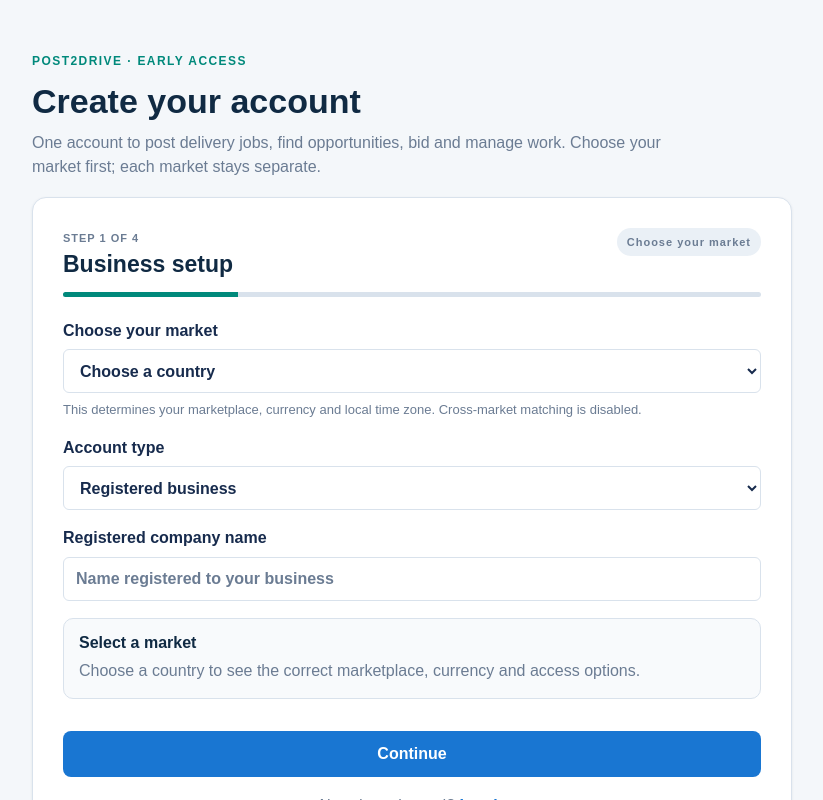
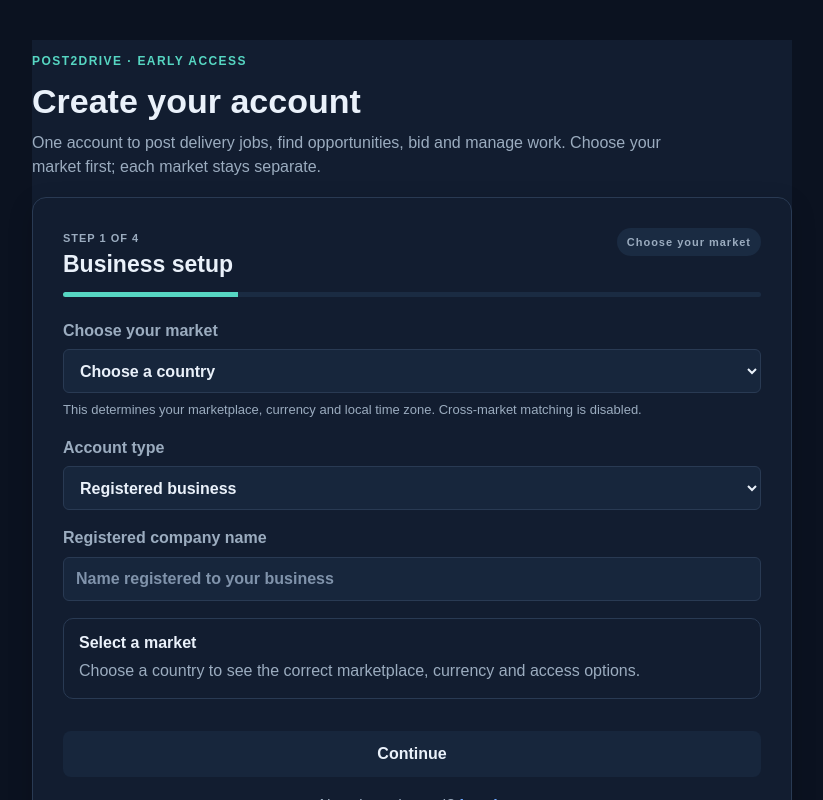
Before and after one commit to Post2Drive/post2drive-app, a Next.js app: page /signup in a window 1280 px wide. Shown: the top 800 px of the page, without its empty margins (228-1051 px from the left). Built offline with nearby package versions, Linux system fonts and the light colour scheme; no server answers.

Commit message:
Apply operations theme across all app sections and markets

```diff
--- a/app/globals.css
+++ b/app/globals.css
@@ -475,11 +475,13 @@ main table tr:hover td {
 @media (max-width: 560px) { .signup-review-grid { grid-template-columns: 1fr; } .signup-step-header h2 { font-size: 21px; } }
 
 
-/* Operations-inspired dark theme for the signed-in user dashboard.
-   Scoped to the dashboard so signup, jobs, payments and settings retain their existing design. */
+/* Unified Post2Drive operations theme.
+   Applied across every app section and every country/market; localisation, pricing,
+   currency and account permissions remain data-driven and unchanged. */
 :root {
   --ops-bg: #0b1220;
   --ops-panel: #121d30;
+  --ops-panel-raised: #17263c;
   --ops-border: #293a53;
   --ops-muted: #9bacbf;
   --ops-text: #eaf1fa;
@@ -487,18 +489,7 @@ main table tr:hover td {
   --ops-teal: #56d6c2;
   --ops-red: #ff8b91;
   --ops-amber: #ffc96b;
-}
-body:has(.ops-theme-dashboard) {
-  background: var(--ops-bg);
-  color: var(--ops-text);
-}
-body:has(.ops-theme-dashboard) main h1,
-body:has(.ops-theme-dashboard) main h2,
-body:has(.ops-theme-dashboard) main h3,
-body:has(.ops-theme-dashboard) main h4 {
-  color: var(--ops-text);
-}
-.ops-theme-dashboard {
+
   --color-primary: var(--ops-blue);
   --color-primary-action: var(--ops-blue);
   --color-primary-action-hover: #91bdff;
@@ -510,72 +501,191 @@ body:has(.ops-theme-dashboard) main h4 {
   --color-text: var(--ops-text);
   --color-muted: var(--ops-muted);
   --color-border: var(--ops-border);
+  --color-primary-soft: #1a2b42;
+  --color-action-soft: #1b304a;
+  --color-positive-soft: #123a3a;
+  --color-warning-soft: #3a3020;
+  --color-danger-soft: #3d252e;
+  --shadow-card: 0 8px 24px rgba(0,0,0,.18);
+}
+
+html,
+body {
+  background: var(--ops-bg);
   color: var(--ops-text);
-  width: calc(100% - 32px);
-  max-width: 1600px !important;
-  min-height: calc(100vh - 72px);
-  margin: 0 auto;
-  padding: 28px clamp(16px, 2.5vw, 36px) 60px !important;
-  background: var(--ops-bg);
 }
-.ops-theme-dashboard h1,
-.ops-theme-dashboard h2,
-.ops-theme-dashboard h3,
-.ops-theme-dashboard h4,
-.ops-theme-dashboard strong {
+
+body {
+  color-scheme: dark;
+}
+
+main {
+  color: var(--ops-text);
+}
+
+main h1,
+main h2,
+main h3,
+main h4,
+main strong,
+.auth-page h1,
+.auth-page h2,
+.auth-page h3 {
+  color: var(--ops-text);
+}
+
+main p,
+main small,
+main label,
+.auth-page p,
+.auth-page label {
+  color: var(--ops-muted);
+}
+
+main section,
+main article,
+main aside,
+main [class*="card"],
+main [class*="panel"],
+main [class*="tile"],
+main [class*="stat"] {
+  border-color: var(--ops-border);
+}
+
+main section,
+main article,
+main aside {
+  background-color: var(--ops-panel);
+  color: var(--ops-text);
+}
+
+main input,
+main select,
+main textarea,
+.auth-page input,
+.auth-page select,
+.auth-page textarea {
+  background: var(--ops-panel-raised);
+  color: var(--ops-text);
+  border-color: var(--ops-border);
+}
+
+main input::placeholder,
+main textarea::placeholder,
+.auth-page input::placeholder,
+.auth-page textarea::placeholder {
+  color: #8093ab;
+}
+
+main table {
+  background: var(--ops-panel);
+  color: var(--ops-text);
+}
+
+main table th {
+  background: var(--ops-panel-raised);
+  color: var(--ops-text);
+}
+
+main table td,
+main table th {
+  border-color: var(--ops-border);
+}
+
+main table tr:hover td {
+  background: #1a2b42;
+}
+
+main button,
+.auth-page button[type="submit"],
+.button-link-secondary {
+  background: var(--ops-panel-raised);
+  color: var(--ops-text);
+  border-color: #354862;
+}
+
+main button:not(:disabled):hover,
+.auth-page button[type="submit"]:hover {
+  background: #223753;
+  border-color: var(--ops-blue);
+  filter: none;
+}
+
+main button:disabled {
+  color: #8292a7;
+  background: #202d40;
+  border-color: var(--ops-border);
+}
+
+main a,
+.auth-page a,
+.button-link-secondary {
+  color: var(--ops-blue);
+}
+
+.main-nav-link:hover,
+.mobile-nav-link:hover,
+.button-link-secondary:hover {
+  background: #1a2b42 !important;
+  border-color: var(--ops-blue);
+}
+
+.mobile-bottom-nav {
+  background: var(--ops-panel);
+  border-color: var(--ops-border);
+}
+
+.auth-page form,
+.signup-note,
+.signup-plan-card,
+.signup-review-grid > div,
+.signup-alert {
+  background: var(--ops-panel);
+  border-color: var(--ops-border);
+  color: var(--ops-text);
+}
+
+.signup-plan-card {
+  border-color: #355577;
+}
+
+.signup-plan-card h3,
+.signup-plan-price,
+.signup-review-grid strong {
   color: var(--ops-text) !important;
 }
-.ops-theme-dashboard p,
-.ops-theme-dashboard small,
-.ops-theme-dashboard label {
-  color: var(--ops-muted);
+
+.signup-step-market,
+.signup-progress {
+  background: #1a2b42;
 }
-.ops-theme-dashboard section {
-  background: var(--ops-panel);
-  border-color: var(--ops-border) !important;
-  color: var(--ops-text);
-  box-shadow: 0 8px 24px rgba(0,0,0,.12);
+
+.signup-progress > span {
+  background: var(--ops-teal);
 }
-.ops-theme-dashboard .ops-theme-card {
-  background: var(--ops-panel);
-  border-color: var(--ops-border) !important;
-  transition: background-color .15s ease, border-color .15s ease, transform .15s ease;
+
+.signup-error {
+  background: #3d252e;
+  color: var(--ops-red) !important;
 }
-.ops-theme-dashboard .dashboard-stat-link:hover .ops-theme-card {
-  background: #17263c;
-  border-color: var(--ops-blue) !important;
-  transform: translateY(-2px);
-}
-.ops-theme-dashboard .ops-theme-card > div:first-child {
-  color: var(--ops-muted) !important;
-}
-.ops-theme-dashboard .ops-theme-card > div:last-child {
-  color: var(--ops-text);
-}
-.ops-theme-dashboard a {
-  color: var(--ops-blue);
-}
-.ops-theme-dashboard button {
-  background: #17263c;
-  color: var(--ops-text);
-  border: 1px solid #354862;
-  border-radius: 8px;
-}
-.ops-theme-dashboard button:hover:not(:disabled) {
-  background: #223753;
+
+.dashboard-stat-link:hover > div,
+main .button-link-secondary:hover {
+  background: #1a2b42;
   border-color: var(--ops-blue);
 }
-.ops-theme-dashboard button:focus-visible,
-.ops-theme-dashboard a:focus-visible {
-  outline: 3px solid rgba(112,170,255,.35);
-  outline-offset: 2px;
+
+:focus-visible {
+  outline-color: rgba(112,170,255,.5);
 }
-.ops-theme-dashboard hr {
-  border-color: var(--ops-border);
-}
+
 @media (max-width: 700px) {
-  .ops-theme-dashboard {
-    width: 100%;
-    padding: 20px 14px 44px !important;
+  main {
+    padding-left: 16px;
+    padding-right: 16px;
+  }
+
+  .mobile-bottom-nav {
+    background: var(--ops-panel);
   }
 }
```
